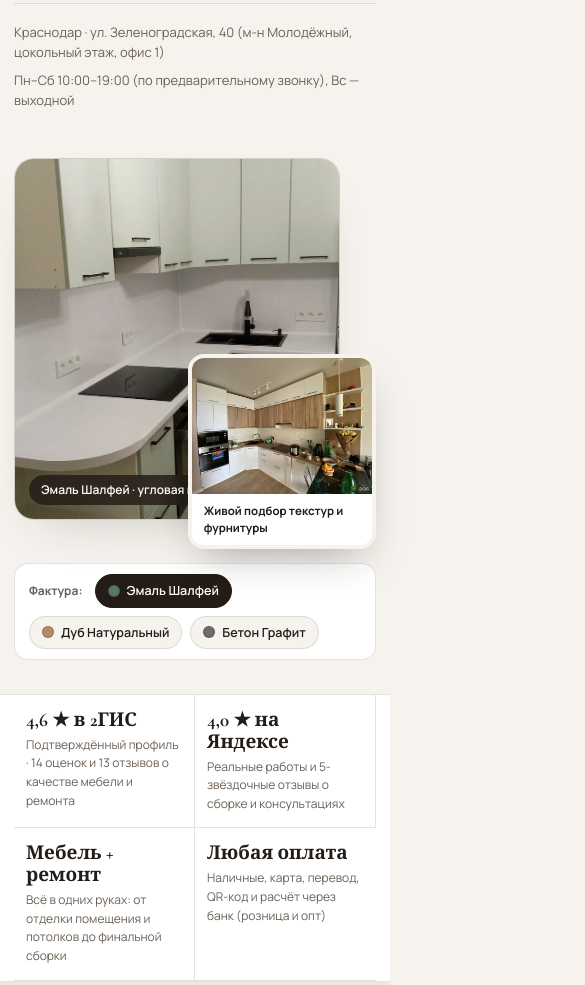
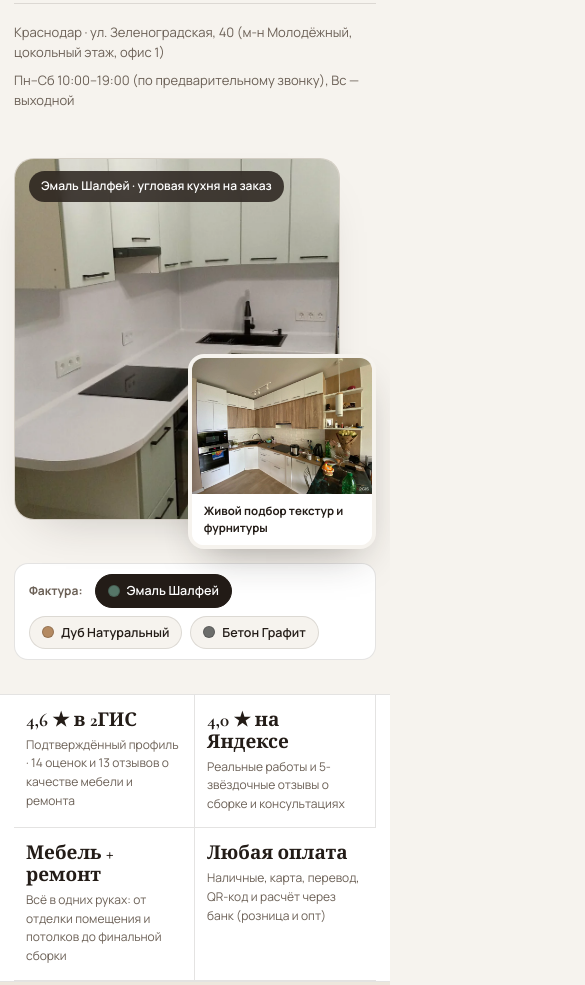
Before and after one commit to Zer0mistakes/Zer0mistakes.github.io, a plain HTML site: page interier-yug/index.html in a window 390 px wide. Shown: the part 618-1603 px from the top of the page, 585 px wide, since content can reach past the window. Drawn offline with nearby package versions, Linux system fonts and the light colour scheme.

Commit message:
Deploy interier-yug

```diff
--- a/interier-yug/site.css
+++ b/interier-yug/site.css
@@ -24,13 +24,32 @@ html {
   color: var(--ink);
   font-family: var(--font-body);
   -webkit-font-smoothing: antialiased;
+  overflow-x: clip;
+  max-width: 100%;
 }
 
 body {
   margin: 0;
   line-height: 1.55;
-  overflow-x: hidden;
+  overflow-x: clip;
+  max-width: 100%;
   padding-bottom: 0;
+}
+
+main, section, .site-header, .mobile-dock {
+  max-width: 100%;
+}
+
+.hero-body,
+.hero-atelier,
+.planner-controls,
+.planner-result,
+.catalog-col,
+.summary,
+.contact-main,
+.contact-cards,
+.filter-group {
+  min-width: 0;
 }
 
 img { display: block; max-width: 100%; height: auto; }
@@ -1213,7 +1232,7 @@ dialog::backdrop { background: rgba(22, 18, 15, 0.72); backdrop-filter: blur(4px
   .planner-shell,
   .directory,
   .contact-inner {
-    grid-template-columns: 1fr;
+    grid-template-columns: minmax(0, 1fr);
   }
   .facts-grid {
     grid-template-columns: repeat(2, minmax(0, 1fr));
@@ -1243,6 +1262,7 @@ dialog::backdrop { background: rgba(22, 18, 15, 0.72); backdrop-filter: blur(4px
   .lead { font-size: 15px; }
   .atelier-stage { padding-right: 10%; padding-bottom: 8%; }
   .atelier-main img { max-height: 360px; }
+  .atelier-main figcaption { top: 12px; bottom: auto; right: 12px; width: fit-content; }
   .atelier-inset { width: 52%; }
 
   .facts-grid { grid-template-columns: repeat(2, minmax(0, 1fr)); }
@@ -1252,11 +1272,13 @@ dialog::backdrop { background: rgba(22, 18, 15, 0.72); backdrop-filter: blur(4px
 
   .section { padding: 44px 0; }
   .planner-controls, .planner-result, .summary { padding: 20px; }
-  .addon-grid { grid-template-columns: 1fr; }
+  .addon-grid { grid-template-columns: minmax(0, 1fr); }
 
   .pill-bar {
     flex-wrap: nowrap;
     overflow-x: auto;
+    max-width: 100%;
+    width: 100%;
     padding-bottom: 4px;
     scroll-snap-type: x mandatory;
     -webkit-overflow-scrolling: touch;
@@ -1264,7 +1286,7 @@ dialog::backdrop { background: rgba(22, 18, 15, 0.72); backdrop-filter: blur(4px
   .pill { scroll-snap-align: start; flex: 0 0 auto; }
 
   .service-card {
-    grid-template-columns: 1fr;
+    grid-template-columns: minmax(0, 1fr);
     gap: 12px;
     padding: 16px;
   }
@@ -1281,6 +1303,8 @@ dialog::backdrop { background: rgba(22, 18, 15, 0.72); backdrop-filter: blur(4px
   .gallery,
   .review-grid {
     display: flex;
+    max-width: 100%;
+    width: 100%;
     overflow-x: auto;
     gap: 14px;
     scroll-snap-type: x mandatory;
```
